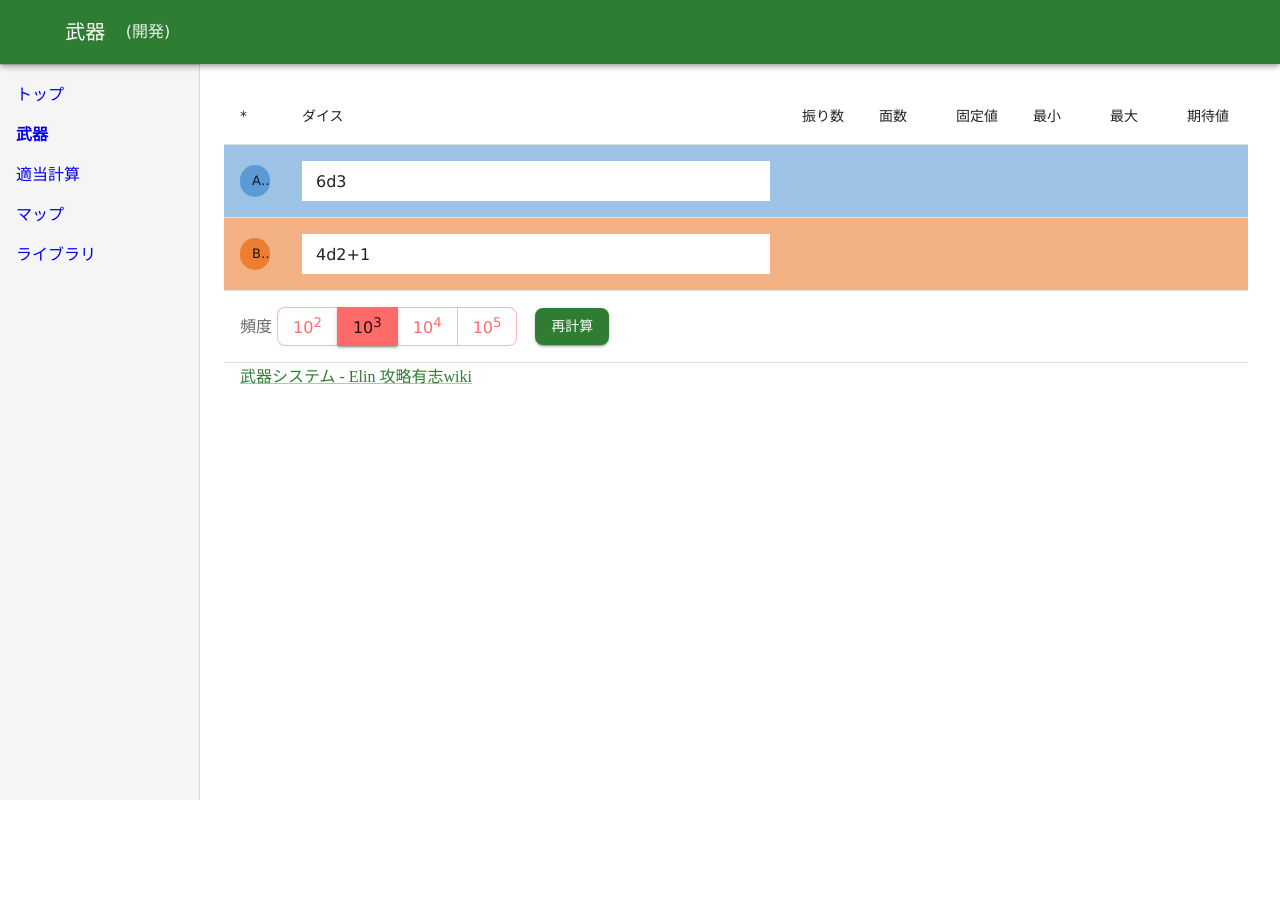
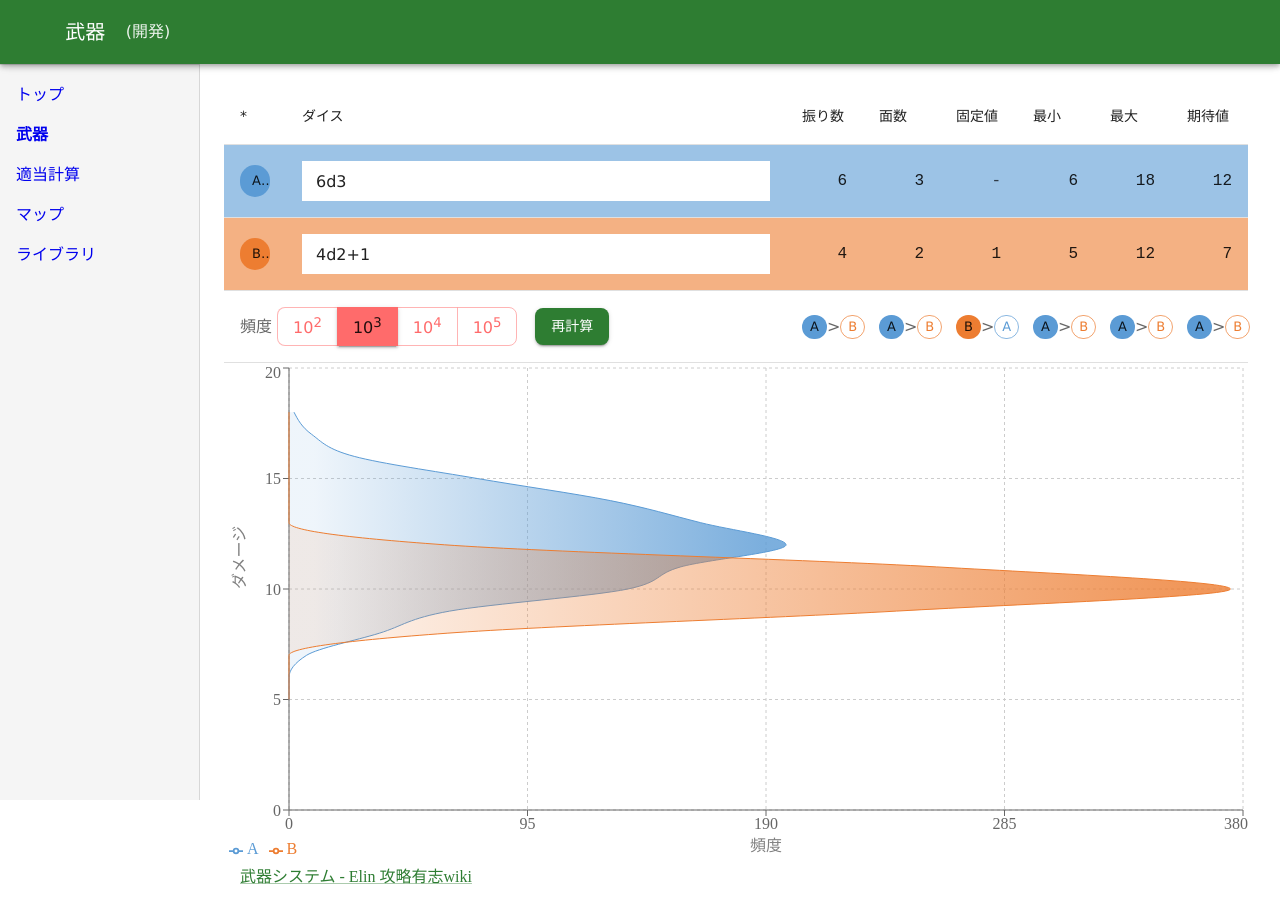
Before and after one commit to sk-0520/elin-tools, a Next.js app: page /weapon in a window 1280 px wide. Shown: the top 922 px of the page. Before the commit the page ends 800 px from the top, so only its background shows below. Built offline with nearby package versions, Linux system fonts and the light colour scheme; some icons are missing.

Commit message:
グラフ表示まで対応

```diff
--- a/components/dice/DiceTableRow.tsx
+++ b/components/dice/DiceTableRow.tsx
@@ -1,9 +1,11 @@
 import { TableCell, TableRow, TextField } from "@mui/material";
-import type { ChangeEvent, FC } from "react";
+import { type ChangeEvent, type FC, useEffect } from "react";
 import { Controller, useForm } from "react-hook-form";
-
+import { calculateDice, parseDice, rollDice } from "@/features/dice";
+import { BuiltinRandom } from "@/features/random";
 import { useWeponDiceValuesStore } from "@/hooks/useWeponDiceValuesStore";
 import { useWeponEditorsStore } from "@/hooks/useWeponEditorsStore";
+import { useWeponPointsStore } from "@/hooks/useWeponPointsStore";
 import { NumericFormat } from "../NumericFormat";
 import { EditorId } from "./EditorId";
 
@@ -24,10 +26,15 @@ export type DiceTableRowProps = {
 export const DiceTableRow: FC<DiceTableRowProps> = (props) => {
 	//const { id, editor, error, value, onEditorChanged } = props;
 	const { id } = props;
+	const frequency = useWeponEditorsStore((a) => a.frequency);
 	const editor = useWeponEditorsStore((a) => a.editors[id]);
 	const setEditor = useWeponEditorsStore((a) => a.setEditor);
 	const value = useWeponDiceValuesStore((a) => a.values[id]);
 	const error = useWeponDiceValuesStore((a) => a.errors[id]);
+	const setDiceValue = useWeponDiceValuesStore((a) => a.setValue);
+	const setError = useWeponDiceValuesStore((a) => a.setError);
+	const remove = useWeponPointsStore((a) => a.remove);
+	const setPoint = useWeponPointsStore((a) => a.setPoint);
 
 	const { control, setValue } = useForm<InputValues>({
 		mode: "onChange",
@@ -35,6 +42,24 @@ export const DiceTableRow: FC<DiceTableRowProps> = (props) => {
 	});
 
 	console.debug({ id });
+
+	useEffect(() => {
+		if (!editor.dice.trim()) {
+			setDiceValue(id, undefined);
+			remove(id);
+		} else {
+			try {
+				const dice = parseDice(editor.dice);
+				const value = calculateDice(dice);
+				setDiceValue(id, value);
+				const points = rollDice(value, frequency, new BuiltinRandom());
+				setPoint(id, points);
+			} catch (ex) {
+				console.error(ex);
+				setError(id, `${ex}`);
+			}
+		}
+	}, [id, editor.dice, frequency, setError, setDiceValue, remove, setPoint]);
 
 	const handleDiceChange = (
 		event: ChangeEvent<HTMLInputElement | HTMLTextAreaElement>,
```
